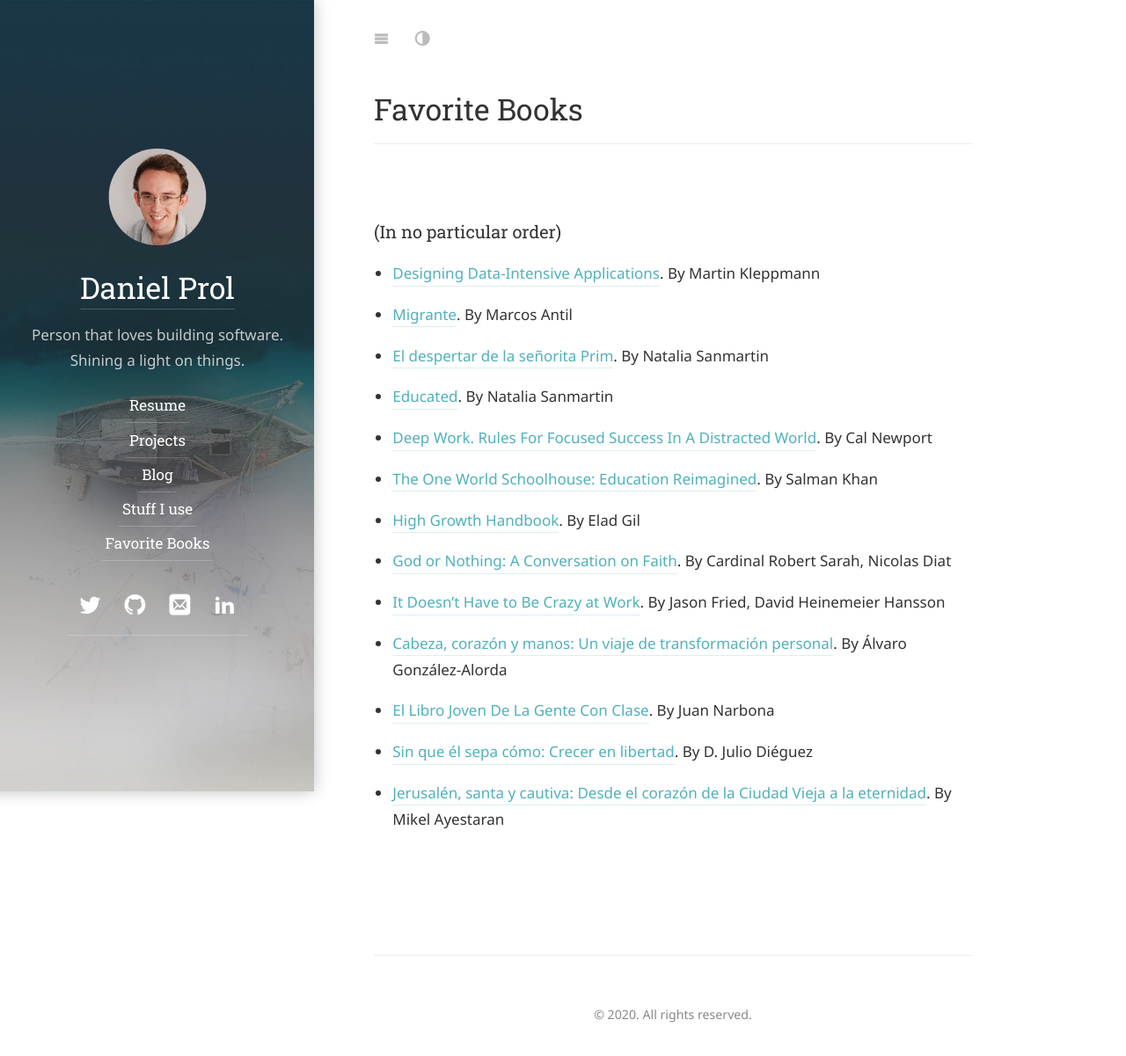
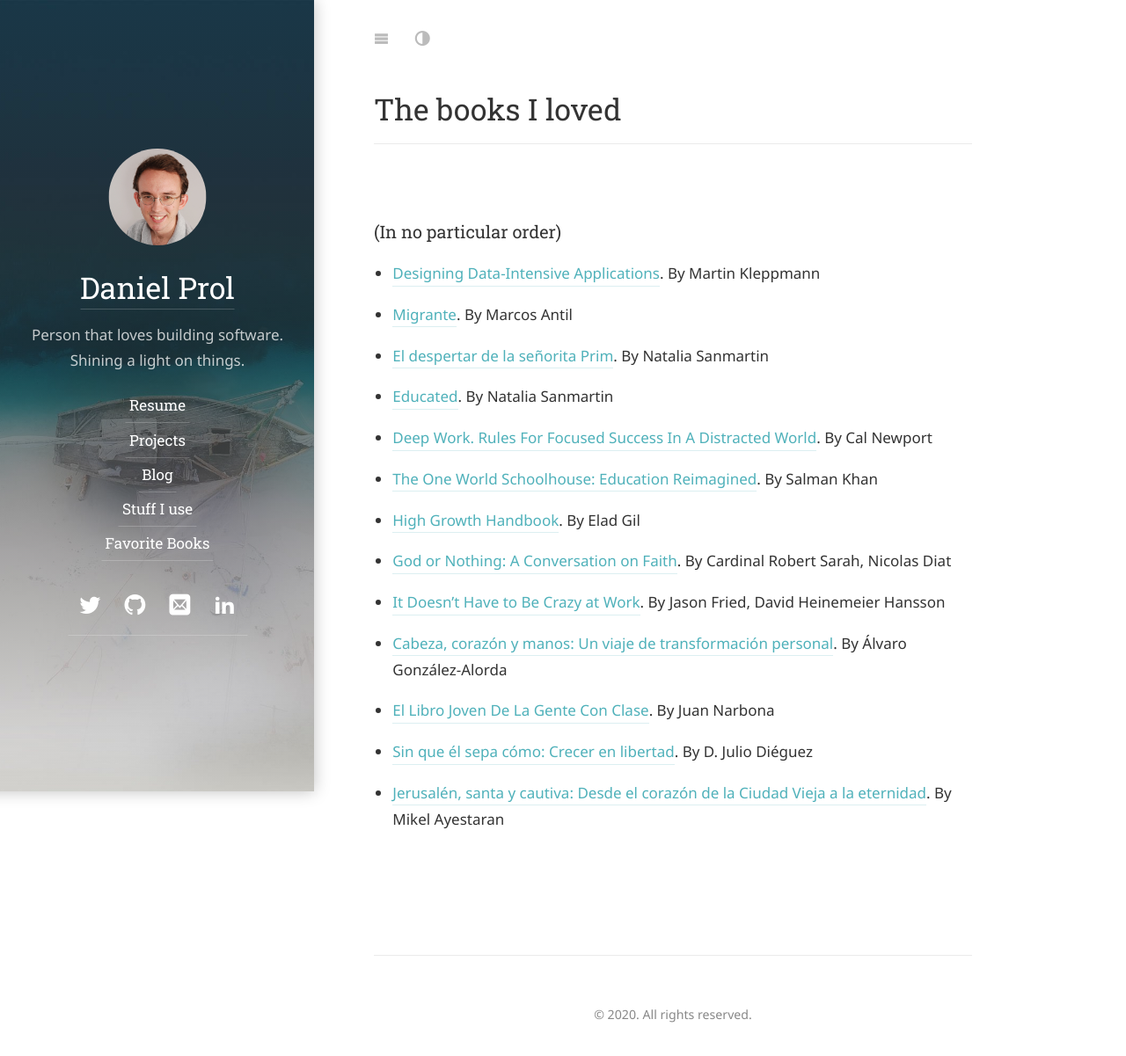
Before and after one commit to dprol/dprol.github.io, a Jekyll site: the page built from docs/books.md, in a window 1280 px wide. Shown: the whole page at 88% size. Built offline with Jekyll 4.4.1, drawn with Linux system fonts in a browser that asks for light colours; some web fonts are replaced; our own code applies the rules of GitHub Pages for plain Markdown files.

Commit message:
Update books.md

```diff
--- a/docs/books.md
+++ b/docs/books.md
@@ -1,5 +1,5 @@
 ---
-title: Favorite Books
+title: The books I loved
 description: >
   Favorite Books (In no particular order)
 hide_description: true
```
